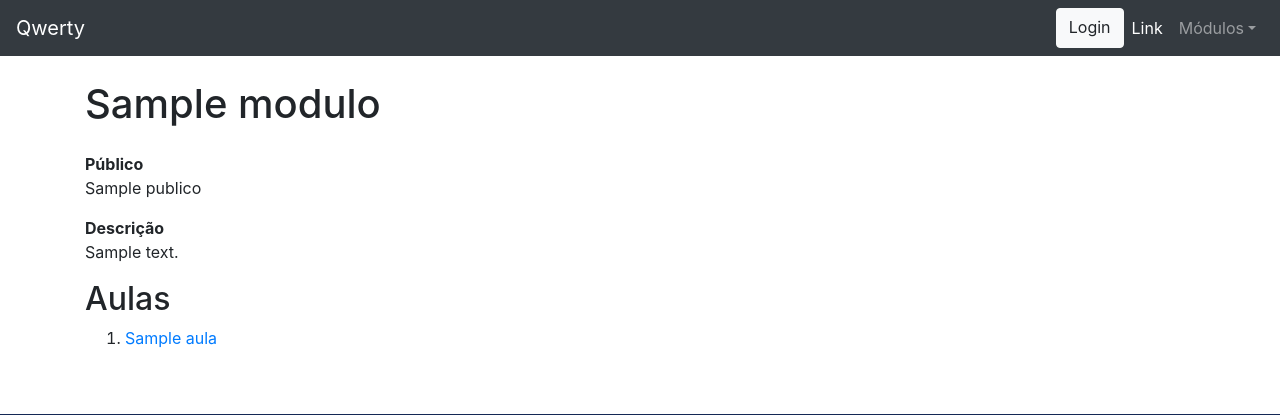
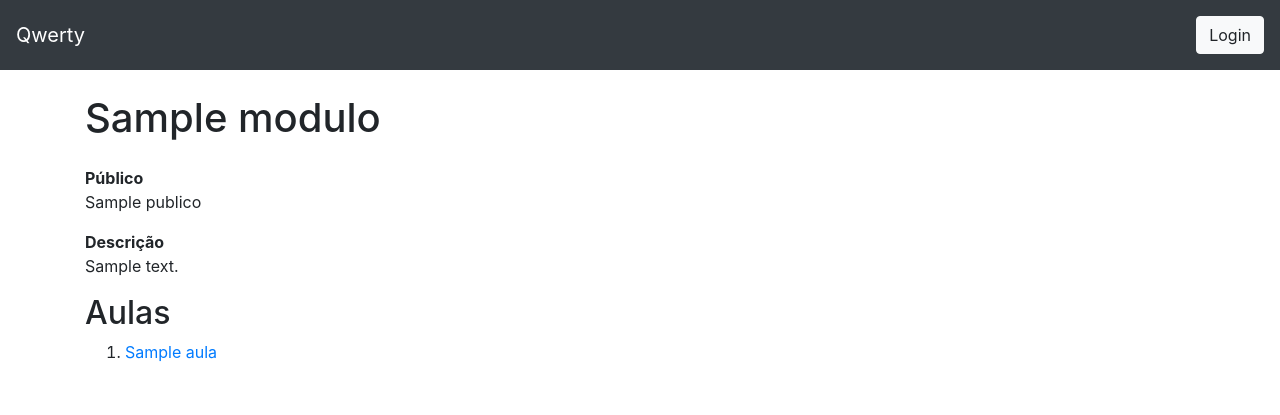
Before and after one commit to Alfareiza/curso-django, a Django app: template pypro/turmas/templates/turmas/indice.html in a window 1280 px wide. Shown: the top 415 px of the page. Run offline with Django 3.2, Linux system fonts and the light colour scheme; the template is opened without the code that fills it: most values are stand-ins (such as "Sample title", 1, 10 or a date in 2020); some libraries are stand-ins or nearby versions.

Commit message:
Refactored navbar for logged users or not

```diff
--- a/pypro/base/templates/base/base.html
+++ b/pypro/base/templates/base/base.html
@@ -26,28 +26,37 @@
     <div class="row">
         <div class="col-md-12 pr-0 pl-0">
             <nav class="navbar navbar-expand-lg navbar-dark bg-dark">
-                    <button class="navbar-toggler" type="button" data-toggle="collapse"
-                            data-target="#bs-example-navbar-collapse-1">
-                        <span class="navbar-toggler-icon"></span>
-                    </button>
                 <a class="navbar-brand" href="{% url 'base:home' %}">Qwerty</a>
                 <div class="collapse navbar-collapse" id="bs-example-navbar-collapse-1">
                     <ul class="navbar-nav ml-md-auto">
-                            <a type="button" class="btn btn-light" href="{% url 'login' %}">Login</a>
-                            <li class="nav-item active">
-                                <a class="nav-link" href="#">Link <span class="sr-only">(current)</span></a>
-                            </li>
+                        {% if user.is_authenticated %}
                             <li class="nav-item dropdown">
-                                <a class="nav-link dropdown-toggle" href="http://example.com" id="navbarDropdownMenuLink"
+                                <a class="nav-link dropdown-toggle" href="http://example.com"
+                                   id="navbarDropdownMenuLink"
                                    data-toggle="dropdown">Módulos</a>
                                 <div class="dropdown-menu dropdown-menu-right" aria-labelledby="navbarDropdownMenuLink">
                                     {% for modulo in MODULOS %}
-                                    <a class="dropdown-item" href="{{modulo.get_absolute_url}}">{{ modulo.titulo }}</a>
+                                        <a class="dropdown-item"
+                                           href="{{ modulo.get_absolute_url }}">{{ modulo.titulo }}</a>
                                     {% endfor %}
                                     <div class="dropdown-divider"></div>
                                     <a class="dropdown-item" href="#">Separated link</a>
                                 </div>
                             </li>
+                            <li class="nav-item dropdown">
+                                <a class="nav-link dropdown-toggle" href="#"
+                                   id="navbarDropdownMenuLink"
+                                   data-toggle="dropdown">{{ user.first_name }}</a>
+                                <div class="dropdown-menu dropdown-menu-right" aria-labelledby="navbarDropdownMenuLink">
+                                    <div class="dropdown-item">
+                                        <a class="btn btn-danger" href="{% url 'logout' %}"> Log Out</a>
+                                    </div>
+                                </div>
+                            </li>
+                        {% else %}
+                            <a type="button" class="btn btn-light my-2" href="{% url 'login' %}">Login</a>
+                        {% endif %}
+
                     </ul>
                 </div>
             </nav>
```
Lines whose indentation alone changed are shown as unchanged.
